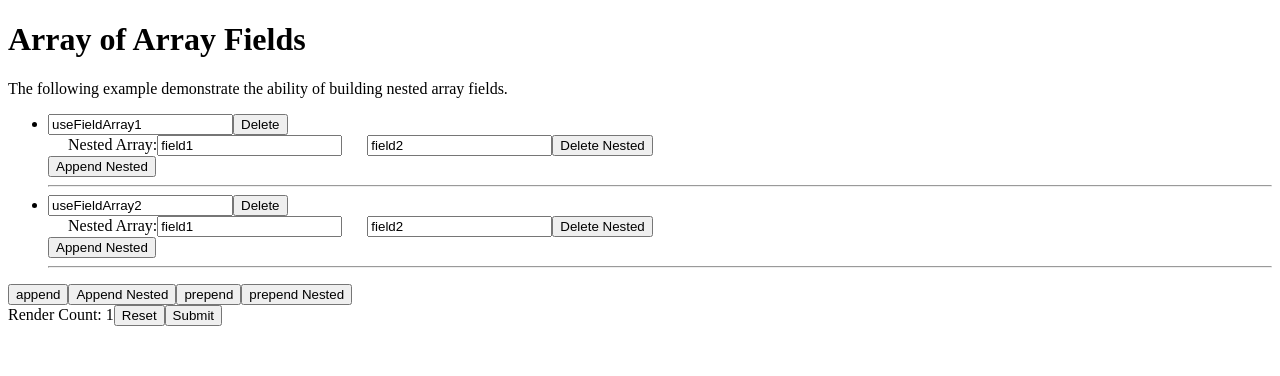
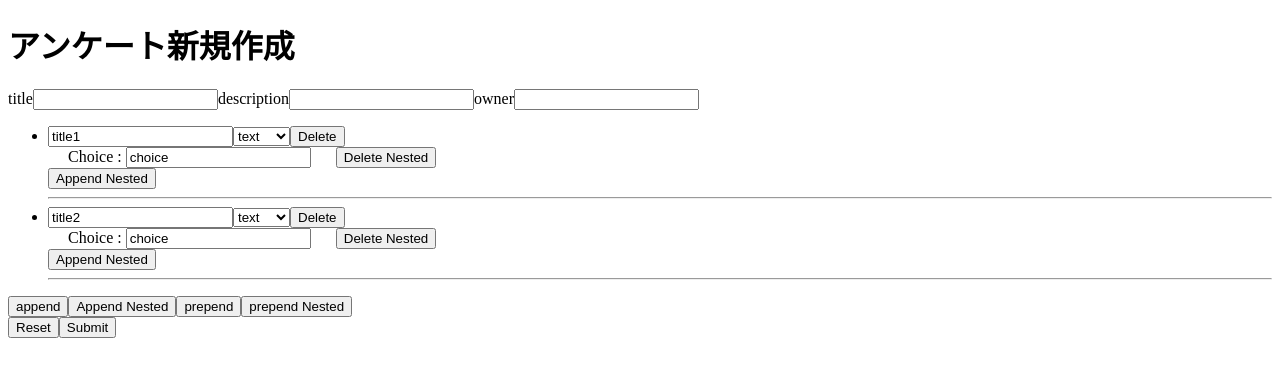
Before and after one commit to SakaiTaka23/simple-notice-frontend, a Next.js app: page /examples/nestedex in a window 1280 px wide. Shown: the top 376 px of the page. Built offline with nearby package versions, Linux system fonts and the light colour scheme.

Commit message:
自分の需要に合わせて書き換え

```diff
--- a/pages/examples/components/FieldArray.tsx
+++ b/pages/examples/components/FieldArray.tsx
@@ -1,17 +1,13 @@
 import React from 'react';
 import { useFieldArray, useFormContext } from 'react-hook-form';
 import NestedArray from './NestedFieldArray';
-
-let renderCount = 0;
 
 const FieldArray: React.FC = () => {
   const { control, register, getValues, setValue } = useFormContext();
   const { fields, append, remove, prepend } = useFieldArray({
     control,
-    name: 'test',
+    name: 'questions',
   });
-
-  renderCount++;
 
   return (
     <>
@@ -19,7 +15,12 @@ const FieldArray: React.FC = () => {
         {fields.map((item, index) => {
           return (
             <li key={item.id}>
-              <input name={`test[${index}].name`} ref={register()} defaultValue={item.name} />
+              <input name={`questions[${index}].title`} ref={register()} defaultValue={item.title} />
+              <select name={`questions[${index}].type`} ref={register()} defaultValue={item.type}>
+                <option value='text'>text</option>
+                <option value='check'>check</option>
+                <option value='radio'>radio</option>
+              </select>
 
               <button type='button' onClick={() => remove(index)}>
                 Delete
@@ -43,11 +44,11 @@ const FieldArray: React.FC = () => {
         <button
           type='button'
           onClick={() => {
-            setValue('test', [
-              ...getValues().test,
+            setValue('questions', [
+              ...getValues().questions,
               {
                 name: 'append',
-                nestedArray: [{ field1: 'append', field2: 'append' }],
+                nestedArray: [{ choice: 'choice append' }],
               },
             ]);
           }}
@@ -58,7 +59,7 @@ const FieldArray: React.FC = () => {
         <button
           type='button'
           onClick={() => {
-            prepend({ name: 'append' });
+            prepend({ title: 'title append' });
           }}
         >
           prepend
@@ -67,20 +68,18 @@ const FieldArray: React.FC = () => {
         <button
           type='button'
           onClick={() => {
-            setValue('test', [
+            setValue('questions', [
               {
                 name: 'append',
-                nestedArray: [{ field1: 'Prepend', field2: 'Prepend' }],
+                nestedArray: [{ choice: 'append' }],
               },
-              ...getValues().test,
+              ...getValues().questions,
             ]);
           }}
         >
           prepend Nested
         </button>
       </section>
-
-      <span className='counter'>Render Count: {renderCount}</span>
     </>
   );
 };
--- a/pages/examples/components/NestedFieldArray.tsx
+++ b/pages/examples/components/NestedFieldArray.tsx
@@ -9,7 +9,7 @@ const NestedFieldArray: React.FC<Prop> = ({ nestIndex }) => {
   const { control, register } = useFormContext();
   const { fields, remove, append } = useFieldArray({
     control,
-    name: `test[${nestIndex}].nestedArray`,
+    name: `questions[${nestIndex}].nestedArray`,
   });
 
   return (
@@ -17,15 +17,14 @@ const NestedFieldArray: React.FC<Prop> = ({ nestIndex }) => {
       {fields.map((item, k) => {
         return (
           <div key={item.id} style={{ marginLeft: 20 }}>
-            <label>Nested Array:</label>
+            <label>Choice : </label>
             <input
-              name={`test[${nestIndex}].nestedArray[${k}].field1`}
+              name={`questions[${nestIndex}].choice[${k}]`}
               ref={register({ required: true })}
-              defaultValue={item.field1}
+              defaultValue={item.choice}
               style={{ marginRight: '25px' }}
             />
 
-            <input name={`test[${nestIndex}].nestedArray[${k}].field2`} ref={register()} defaultValue={item.field2} />
             <button type='button' onClick={() => remove(k)}>
               Delete Nested
             </button>
@@ -37,8 +36,7 @@ const NestedFieldArray: React.FC<Prop> = ({ nestIndex }) => {
         type='button'
         onClick={() =>
           append({
-            field1: 'field1',
-            field2: 'field2',
+            choice: 'choice append',
           })
         }
       >
--- a/pages/examples/nestedex.tsx
+++ b/pages/examples/nestedex.tsx
@@ -3,34 +3,41 @@ import { FormProvider, useForm } from 'react-hook-form';
 import FieldArray from './components/FieldArray';
 
 const defaultValues = {
-  test: [
+  title: '',
+  description: '',
+  owner: '',
+  questions: [
     {
-      name: 'useFieldArray1',
-      nestedArray: [{ field1: 'field1', field2: 'field2' }],
+      title: 'title1',
+      type: '',
+      nestedArray: [{ choice: 'choice' }],
     },
     {
-      name: 'useFieldArray2',
-      nestedArray: [{ field1: 'field1', field2: 'field2' }],
+      title: 'title2',
+      type: '',
+      nestedArray: [{ choice: 'choice' }],
     },
   ],
 };
 
 function NestdeEx() {
   const methods = useForm({ defaultValues });
-  const onSubmit = (data: any) => console.log('data', data);
+  const onSubmit = (data: never) => console.log(data);
 
   return (
     <FormProvider {...methods}>
       <form onSubmit={methods.handleSubmit(onSubmit)}>
-        <h1>Array of Array Fields</h1>
-        <p>The following example demonstrate the ability of building nested array fields.</p>
-
+        <h1>アンケート新規作成</h1>
+        title
+        <input type='text' name='title' ref={methods.register} />
+        description
+        <input type='text' name='description' ref={methods.register} />
+        owner
+        <input type='text' name='owner' ref={methods.register} />
         <FieldArray />
-
         <button type='button' onClick={() => methods.reset(defaultValues)}>
           Reset
         </button>
-
         <input type='submit' />
       </form>
     </FormProvider>
```
Also changed, not shown: 1 other file (tests, documents, lock files or other folders).
